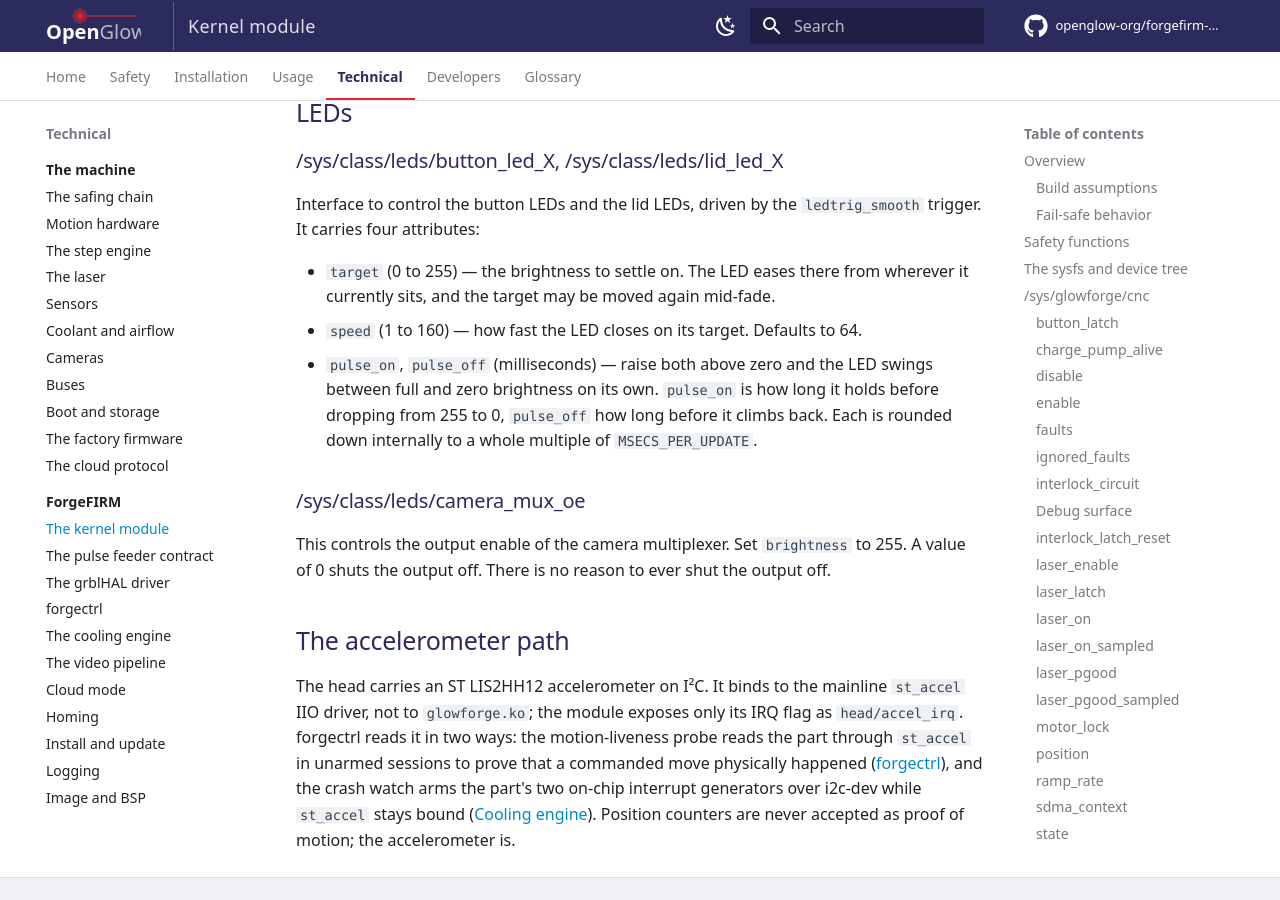
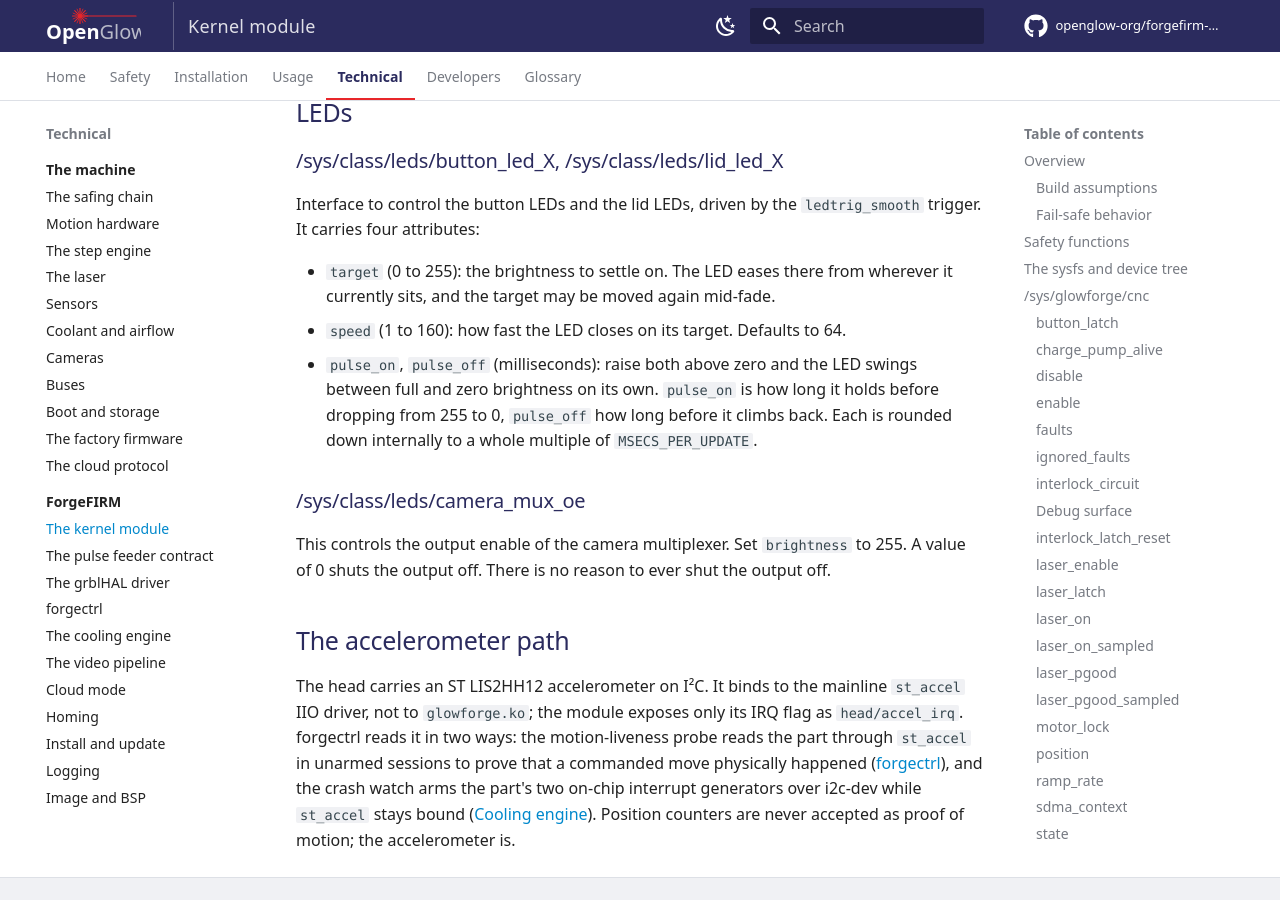
Before and after one commit to openglow-org/forgefirm-docs, an MkDocs documentation site: the page built from docs/technical/forgefirm/kernel-module.md, in a window 1280 px wide and 900 px high, scrolled down 18654 px. Built offline with MkDocs 1.6.1 and Material for MkDocs 9.7.7, drawn with Linux system fonts in a browser that asks for light colours; comment, search, counter and statistics services are not loaded.

```diff
--- a/docs/technical/forgefirm/kernel-module.md
+++ b/docs/technical/forgefirm/kernel-module.md
@@ -835,10 +835,10 @@ Turns the water pump on or off. 0: off, 1: on.
 Interface to control the button LEDs and the lid LEDs, driven by the
 `ledtrig_smooth` trigger. It carries four attributes:
 
-- `target` (0 to 255) — the brightness to settle on. The LED eases there from
+- `target` (0 to 255): the brightness to settle on. The LED eases there from
   wherever it currently sits, and the target may be moved again mid-fade.
-- `speed` (1 to 160) — how fast the LED closes on its target. Defaults to 64.
-- `pulse_on`, `pulse_off` (milliseconds) — raise both above zero and the LED
+- `speed` (1 to 160): how fast the LED closes on its target. Defaults to 64.
+- `pulse_on`, `pulse_off` (milliseconds): raise both above zero and the LED
   swings between full and zero brightness on its own. `pulse_on` is how long
   it holds before dropping from 255 to 0, `pulse_off` how long before it
   climbs back. Each is rounded down internally to a whole multiple of
```
